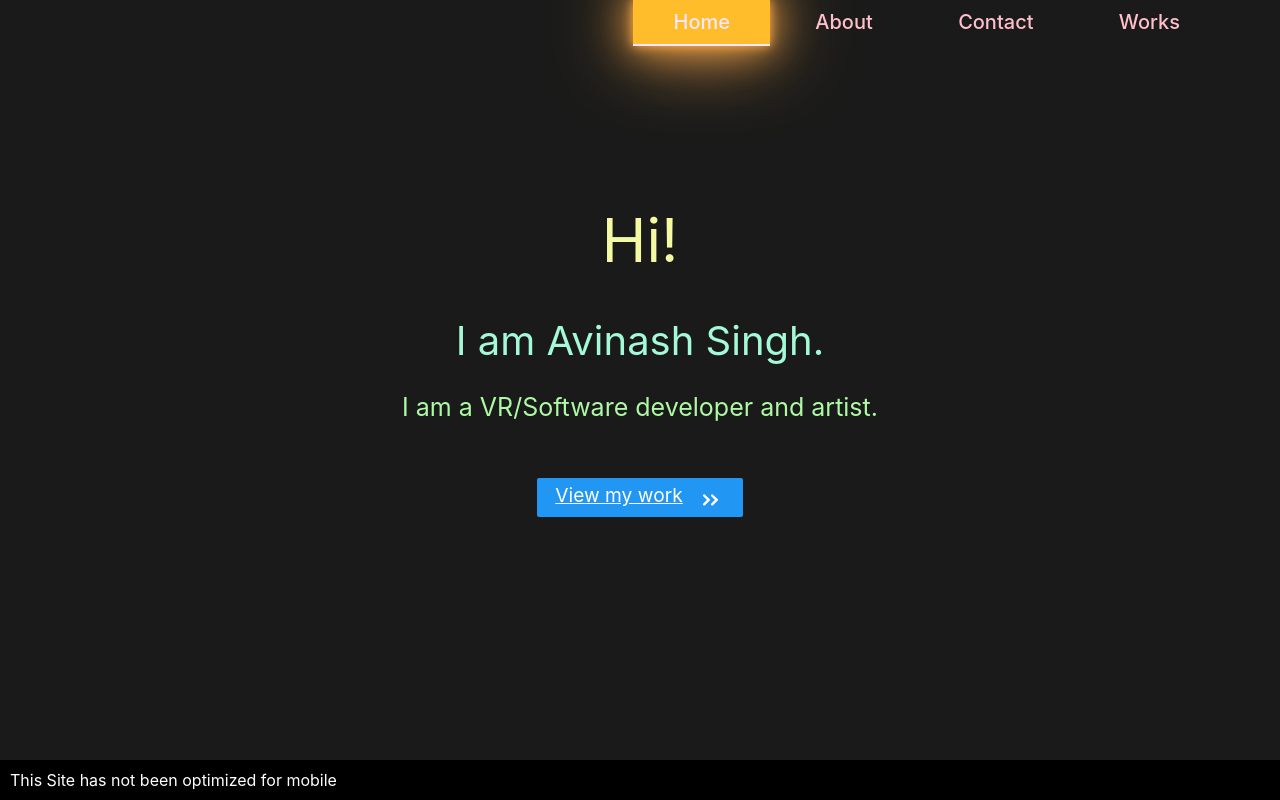
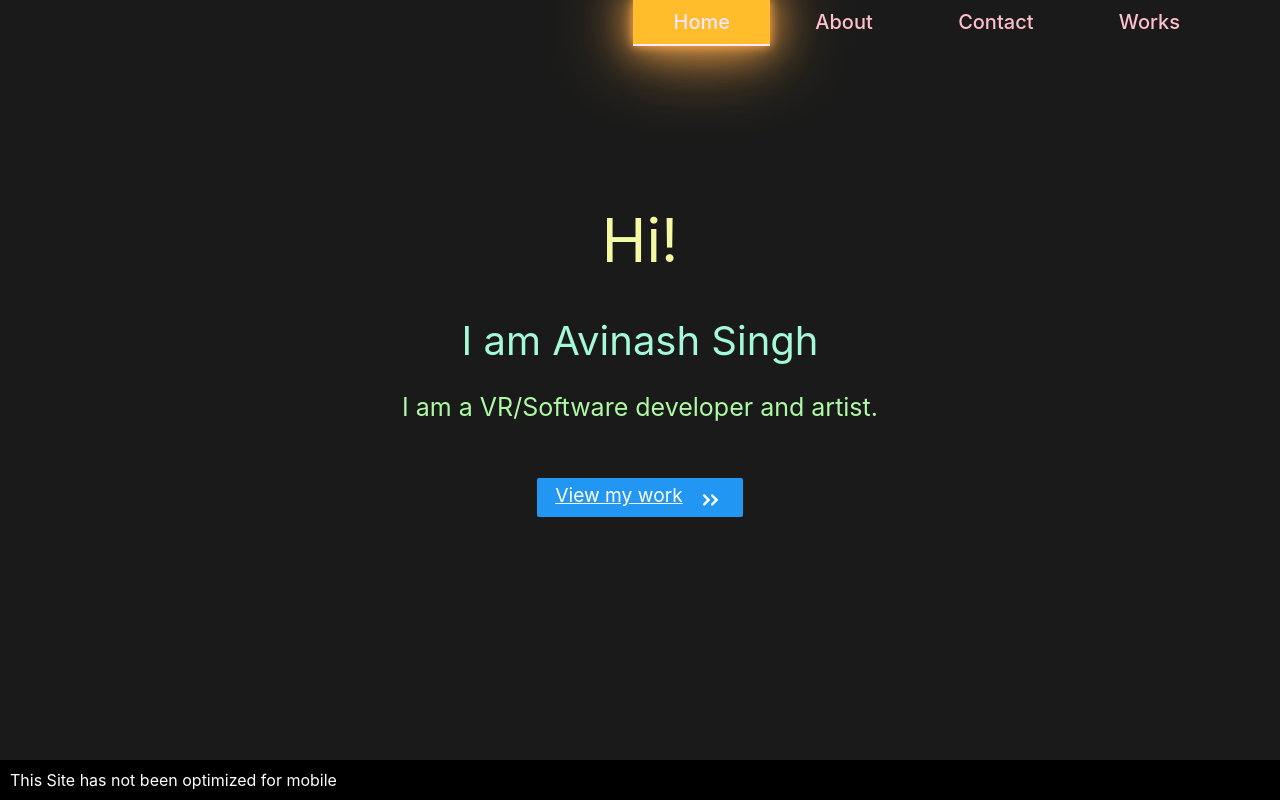
Before and after one commit to 1AVINASH/Portfolio, a plain HTML site: page index.html in a window 1280 px wide. Drawn offline with Linux system fonts and the light colour scheme.

Commit message:
Update index.html

```diff
--- a/index.html
+++ b/index.html
@@ -19,7 +19,7 @@
 </div></header>
 
 
-    <div class="content"><h1 style="font-size: 60px; color: rgb(244, 250, 164);font-weight: 400;"> Hi!</h1><h1 style="font-size: 40px; color: rgb(164, 250, 214);font-weight: 400;"> I am Avinash Singh.</h1><h3 style="font-size: 25px; color: rgb(174, 250, 164); font-weight: 400;">I am a VR/Software developer and artist. </h3>  <br>
+    <div class="content"><h1 style="font-size: 60px; color: rgb(244, 250, 164);font-weight: 400;"> Hi!</h1><h1 style="font-size: 40px; color: rgb(164, 250, 214);font-weight: 400;"> I am Avinash Singh</h1><h3 style="font-size: 25px; color: rgb(174, 250, 164); font-weight: 400;">I am a VR/Software developer and artist. </h3>  <br>
     <p>
         <div class="center-con">
         <div class="round" style="width: 10%; display: inline;">
```
